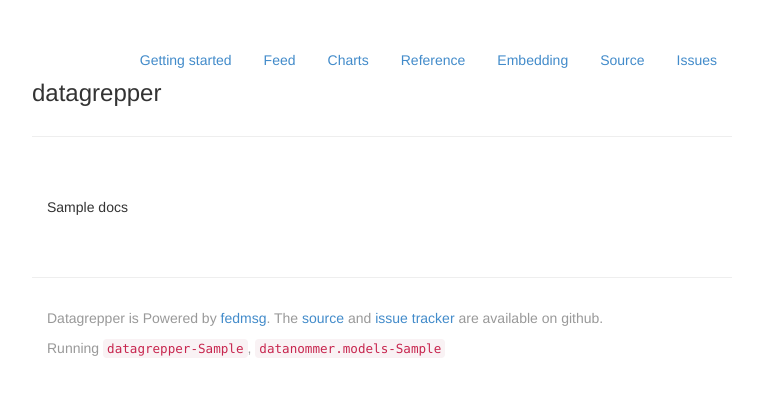
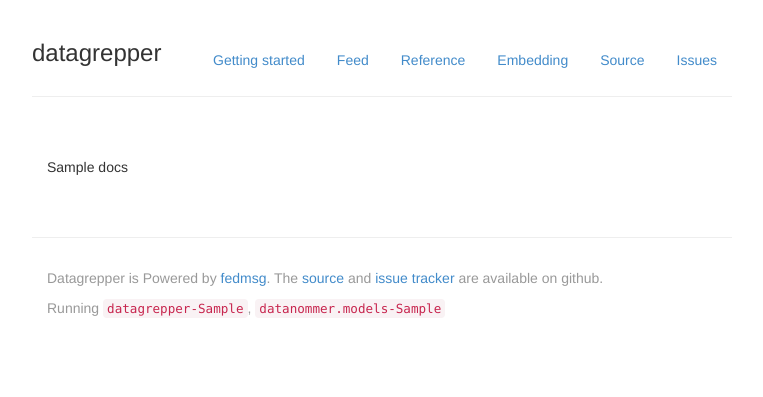
Before and after one commit to fedora-infra/datagrepper, a Python web app: template datagrepper/templates/index.html in a window 1280 px wide; the page is wider, and only the part inside the window is pictured. Shown: the top 397 px of that part, without its empty margins (258-1021 px from the left). Run offline with Jinja, Linux system fonts and the light colour scheme; the template is opened without the code that fills it: most values are stand-ins (such as "Sample title", 1, 10 or a date in 2020); some libraries are stand-ins or nearby versions.

Commit message:
Hide charts for now.
These are deployed in staging, and they work, but they are too slow to
be useful.  Let's hide them for now until we can come up with a better
solution for the database.

```diff
--- a/datagrepper/templates/index.html
+++ b/datagrepper/templates/index.html
@@ -77,7 +77,7 @@
         <ul class="nav nav-pills pull-right">
           <li{% if request.endpoint == 'index' %} class="active"{% endif %}><a href="{{ url_for('index') }}">Getting started</a></li>
           <li><a href="{{ url_for('raw') }}">Feed</a></li>
-          <li{% if request.endpoint == 'charts' %} class="active"{% endif %}><a href="{{ url_for('charts') }}">Charts</a></li>
+          <!-- <li{% if request.endpoint == 'charts' %} class="active"{% endif %}><a href="{{ url_for('charts') }}">Charts</a></li> -->
           <li{% if request.endpoint == 'reference' %} class="active"{% endif %}><a href="{{ url_for('reference') }}">Reference</a></li>
           <li{% if request.endpoint == 'widget' %} class="active"{% endif %}><a href="{{ url_for('widget') }}">Embedding</a></li>
           <li><a href="https://github.com/fedora-infra/datagrepper">Source</a></li>
```
